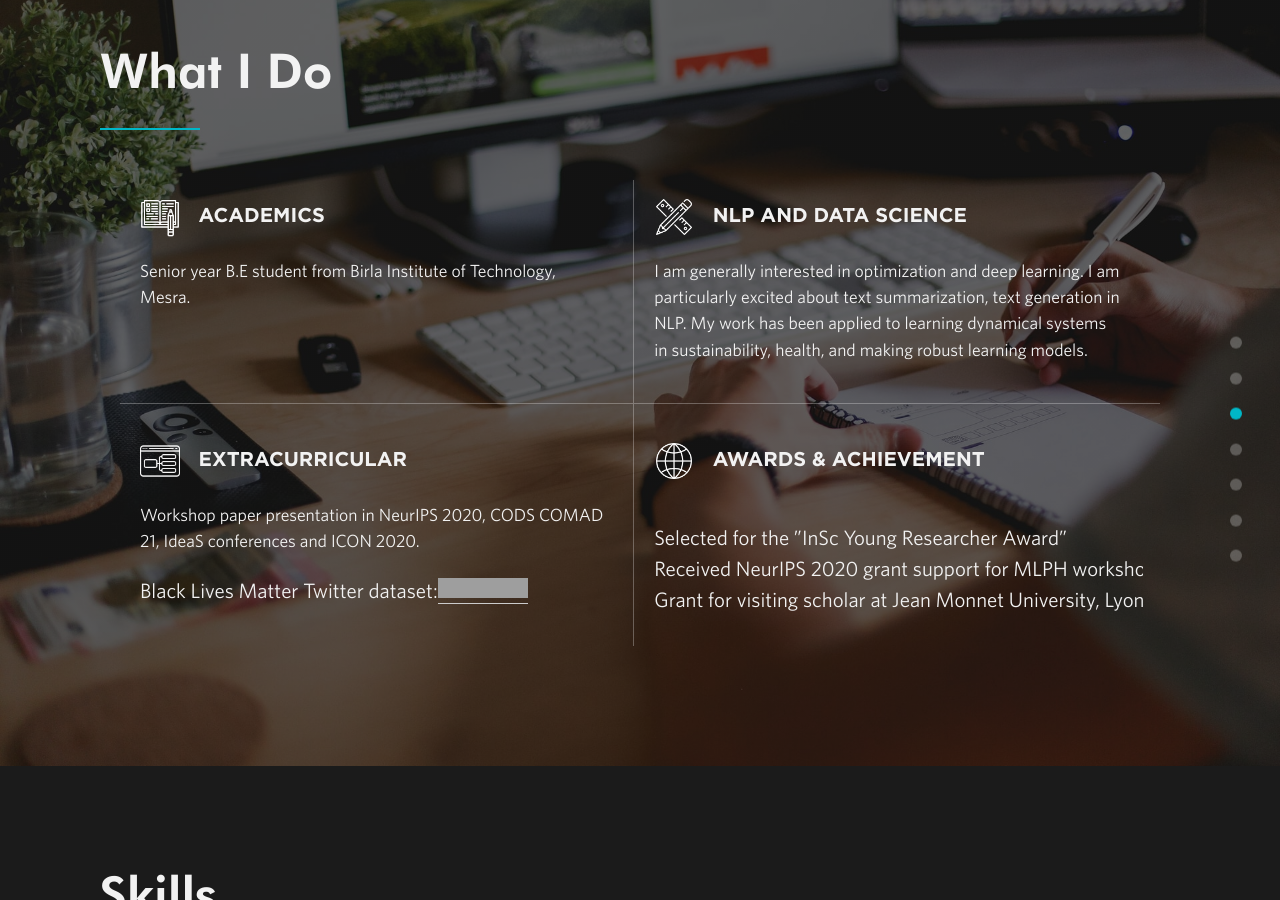
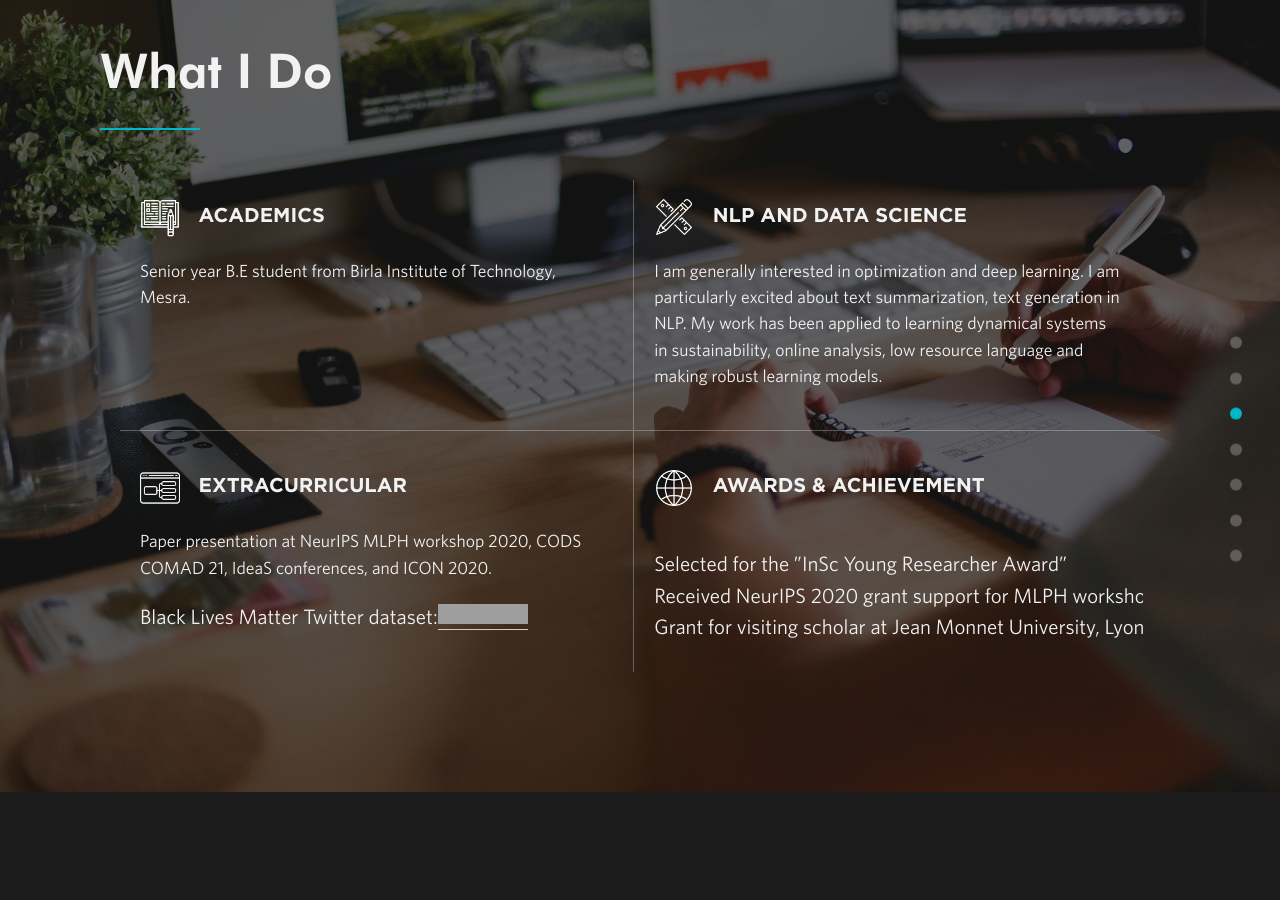
Before and after one commit to sumit6597/sumit6597.github.io, a Jekyll site: the page built from index.html, in a window 1280 px wide and 900 px high, scrolled down 1720 px. Built offline with Jekyll 4.4.1, drawn with Linux system fonts in a browser that asks for light colours; nearby versions of some CDN libraries; grey boxes are pictures that could not be loaded.

Commit message:
Update services.yml

```diff
--- a/_data/services.yml
+++ b/_data/services.yml
@@ -9,15 +9,15 @@
 
     - heading: NLP and Data Science
       sprite: ui
-      text: I am generally interested in optimization and deep learning. I am particularly excited about text summarization, text generation in NLP. My work has been applied to learning dynamical systems in sustainability, health, and making robust learning models.
+      text: I am generally interested in optimization and deep learning. I am particularly excited about text summarization, text generation in NLP. My work has been applied to learning dynamical systems in sustainability, online analysis, low resource language and making robust learning models.
 - row: row2
   services:
     - heading: Extracurricular
       sprite: xd
-      text: Workshop paper presentation in NeurIPS 2020, CODS COMAD 21, IdeaS conferences and ICON 2020. <p>Black Lives Matter Twitter dataset:<a href="https://doi.org/10.5281/zenodo.4000539"><img src="https://zenodo.org/badge/DOI/10.5281/zenodo.4000539.svg" alt="DOI"></a></p>
+      text:  Paper presentation at NeurIPS MLPH workshop 2020, CODS COMAD 21, IdeaS conferences, and ICON 2020. <p>Black Lives Matter Twitter dataset:<a href="https://doi.org/10.5281/zenodo.4000539"><img src="https://zenodo.org/badge/DOI/10.5281/zenodo.4000539.svg" alt="DOI"></a></p>
 
 
     - heading: Awards & Achievement
       sprite: wit
-      text: <p class="test">Selected for the ”InSc Young Researcher Award” <br>Received NeurIPS 2020 grant support for MLPH workshop
+      text: <p>Selected for the ”InSc Young Researcher Award” <br>Received NeurIPS 2020 grant support for MLPH workshop
             <br>Grant for visiting scholar at Jean Monnet University, Lyon</p>
```
